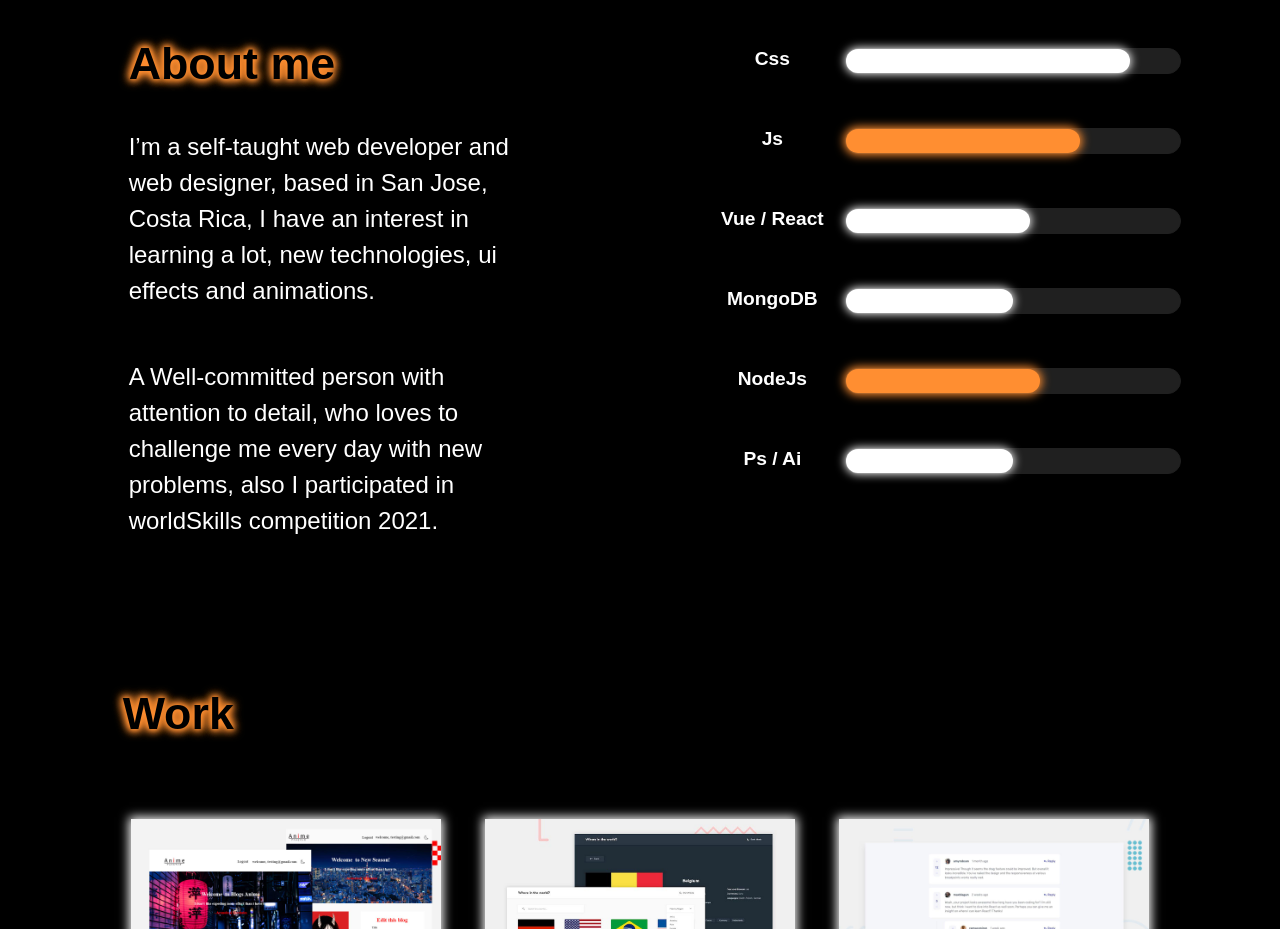
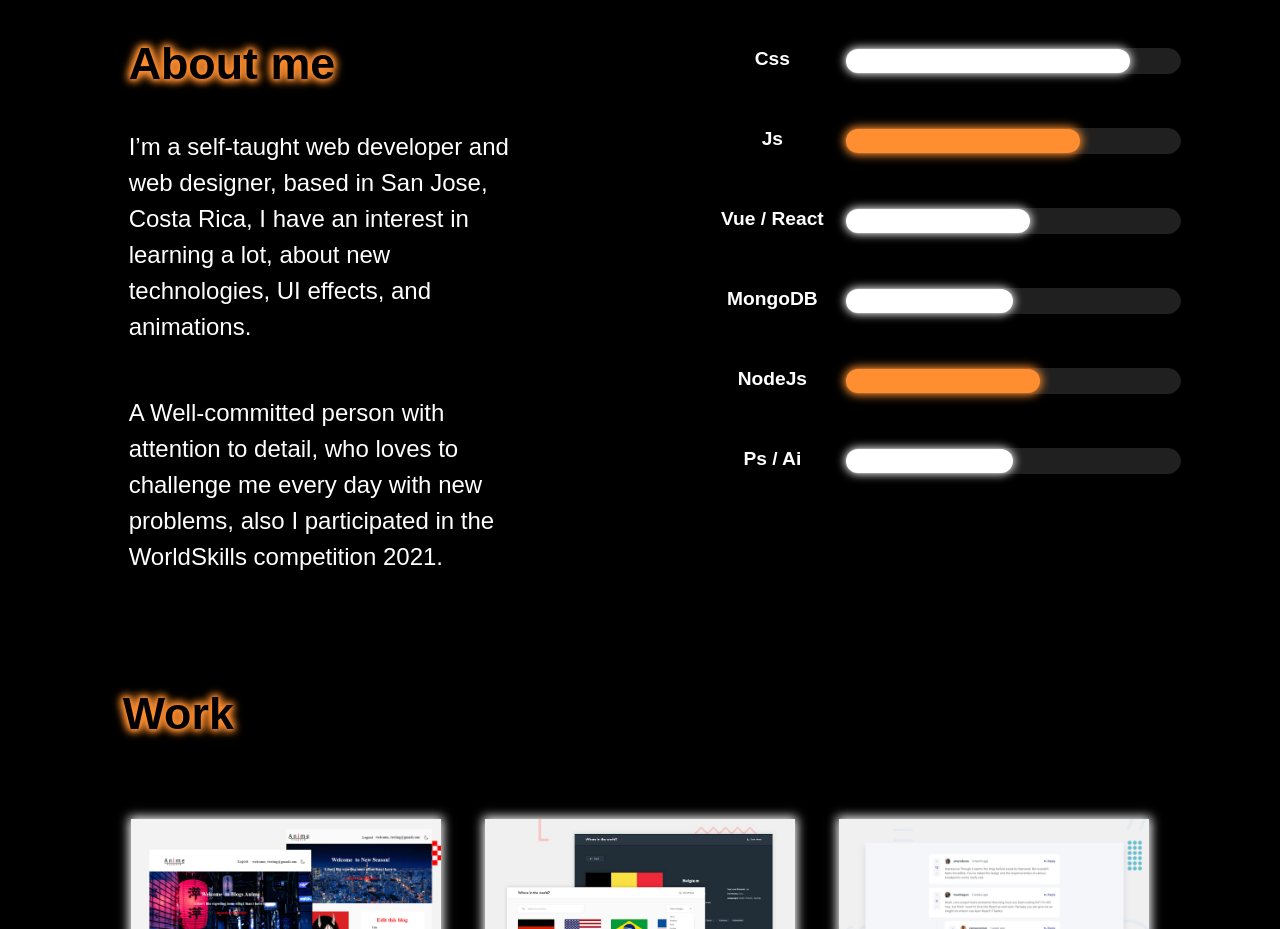
Before and after one commit to Mod8124/portfolio, a plain HTML site: page index.html in a window 1280 px wide. Shown: the part 1120-2049 px from the top of the page. Drawn offline with Linux system fonts and the light colour scheme.

Commit message:
update html

```diff
--- a/index.html
+++ b/index.html
@@ -84,11 +84,11 @@
                <div id="about">
 
                    <h2>About me</h2>
-                     <p>I’m a self-taught web developer and web designer, based in San Jose, Costa Rica, I have an interest in learning a lot, new technologies, ui effects and animations.
+                     <p>I’m a self-taught web developer and web designer, based in San Jose, Costa Rica, I have an interest in learning a lot, about new technologies, UI effects, and animations.
                     </p>
 
                     <p>
-                       A Well-committed person with attention to detail, who loves to challenge me every day with new problems, also I participated in worldSkills competition 2021.
+                       A Well-committed person with attention to detail, who loves to challenge me every day with new problems, also I participated in the WorldSkills competition 2021.
 
                     </p>
 
```
